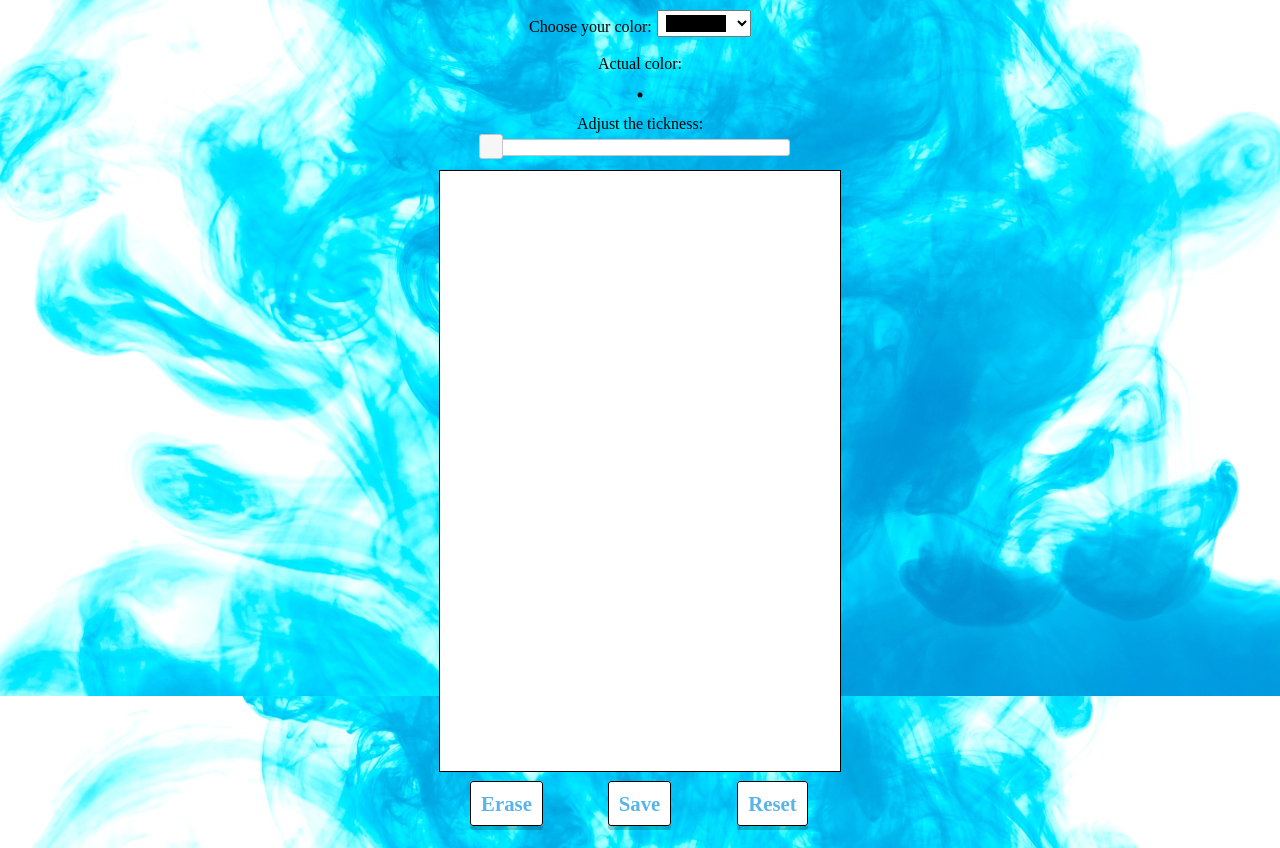
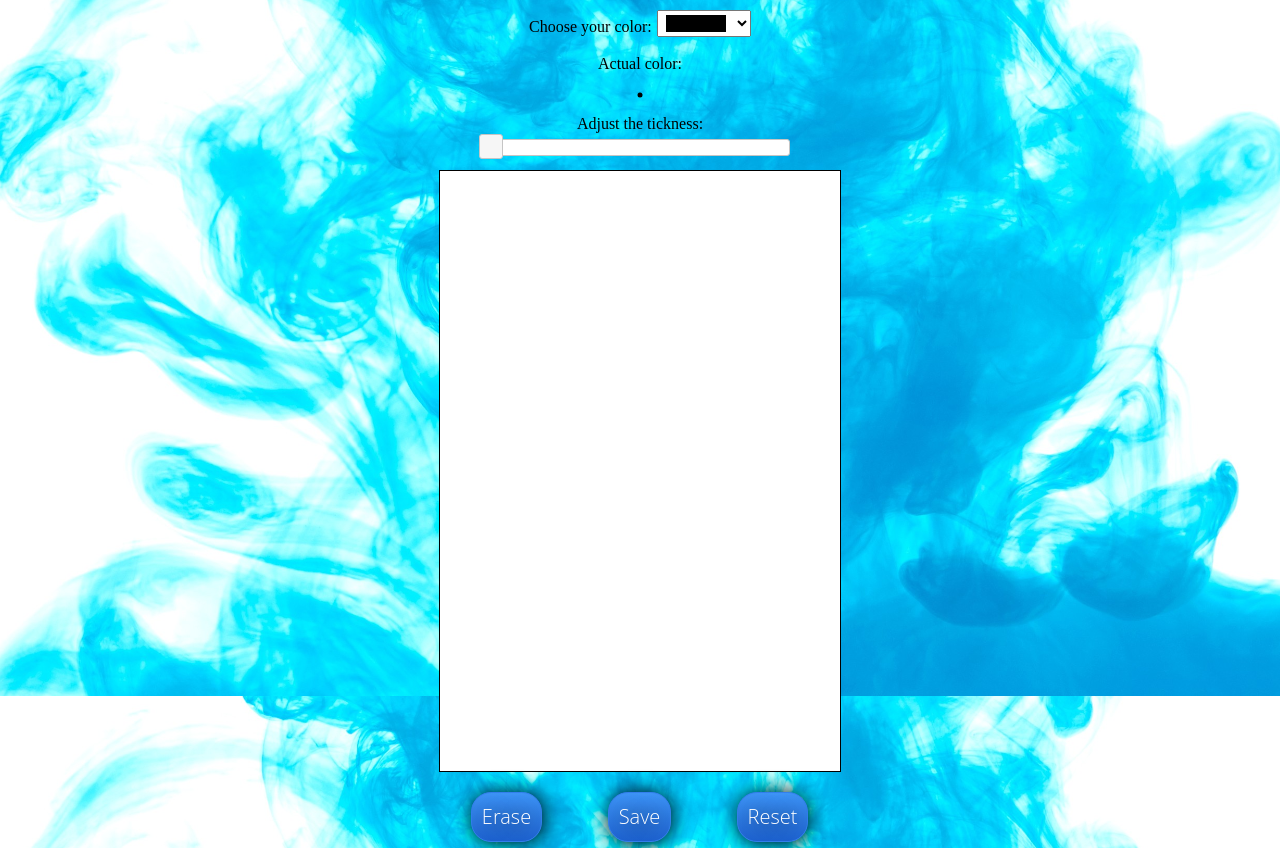
Before and after one commit to lucian-iernye/drawing-app, a website: page index.html in a window 1280 px wide. Shown: the part 104-952 px from the top of the page. Drawn offline with nearby package versions, Linux system fonts and the light colour scheme.

Commit message:
change text on click on erase button

```diff
--- a/index.js
+++ b/index.js
@@ -98,6 +98,7 @@ context.stroke();
       paint_erase = "paint";
     }
     $(this).toggleClass("eraseMode");
+    $(this).text($(this).text() == "Erase" ? "Paint" : "Erase");
   });
 
   // click on the save button
--- a/style.css
+++ b/style.css
@@ -106,27 +106,43 @@ h1 {
 }
 
 .button {
-  margin-bottom: 20px;
-  background: #fff;
+  background: #3d94f6;
+  background-image: -webkit-linear-gradient(top, #3d94f6, #1e62d0);
+  background-image: -moz-linear-gradient(top, #3d94f6, #1e62d0);
+  background-image: -o-linear-gradient(top, #3d94f6, #1e62d0);
+  background-image: linear-gradient(to bottom, #3d94f6, #1e62d0);
+  -webkit-border-radius: 20px;
+  -moz-border-radius: 20px;
+  border-radius: 20px;
+  color: #ffffff;
+  font-family: Open Sans;
+  font-size: 20px;
+  font-weight: 100;
+  padding: 10px;
+  box-shadow: 1px 1px 20px 0px #000000;
+  -webkit-box-shadow: 1px 1px 20px 0px #000000;
+  -moz-box-shadow: 1px 1px 20px 0px #000000;
+  text-shadow: 1px 1px 20px #000000;
+  border: solid #337fed 1px;
+  text-decoration: none;
+  display: inline-block;
+  cursor: pointer;
+  text-align: center;
   height: 50px;
-  padding: 10px;
-  border: 1px solid black;
-  border-radius: 3px;
-  font-weight: bold;
-  cursor: pointer;
-  box-shadow: 0px 4px rgba(0, 0, 0, 0.2);
-  -webkit-box-shadow: 0px 4px rgba(0, 0, 0, 0.2);
-  -moz-box-shadow: 0px 4px rgba(0, 0, 0, 0.2);
-  -o-box-shadow: 0px 4px rgba(0, 0, 0, 0.2);
   position: relative;
 }
 
 .button:hover {
-  color: #fff;
-  background: linear-gradient(white, rgba(67, 169, 228, 0.9));
-  background: -webkit-linear-gradient(white, rgba(67, 169, 228, 0.9));
-  background: -moz-linear-gradient(white, rgba(67, 169, 228, 0.9));
-  background: -o-linear-gradient(white, rgba(67, 169, 228, 0.9));
+  border: solid #337fed 1px;
+  background: #1e62d0;
+  background-image: -webkit-linear-gradient(top, #1e62d0, #3d94f6);
+  background-image: -moz-linear-gradient(top, #1e62d0, #3d94f6);
+  background-image: -o-linear-gradient(top, #1e62d0, #3d94f6);
+  background-image: linear-gradient(to bottom, #1e62d0, #3d94f6);
+  -webkit-border-radius: 20px;
+  -moz-border-radius: 20px;
+  border-radius: 20px;
+  text-decoration: none;
 }
 
 .button:active {
@@ -134,7 +150,7 @@ h1 {
 }
 
 .eraseMode {
-  background-color: red;
+  background: red;
   color: white;
 }
 
```
